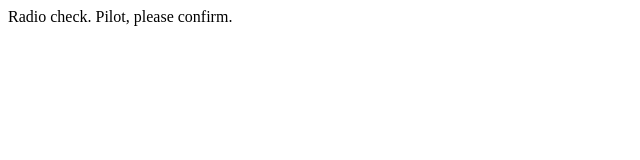
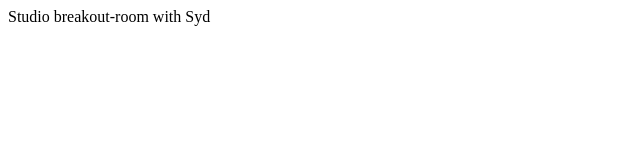
Before and after one commit to StuupidCupidd/Git-stuff, a plain HTML site: page index.html in a window 1280 px wide. Shown: the full height of the page, 0-640 px from the left. Drawn offline with Linux system fonts and the light colour scheme.

Commit message:
modified

```diff
--- a/index.html
+++ b/index.html
@@ -1,5 +1,5 @@
 <html>
    <body>
-      <p>Radio check. Pilot, please confirm.</p>
+      <p>Studio breakout-room with Syd</p>
    </body>
 </html>
```
